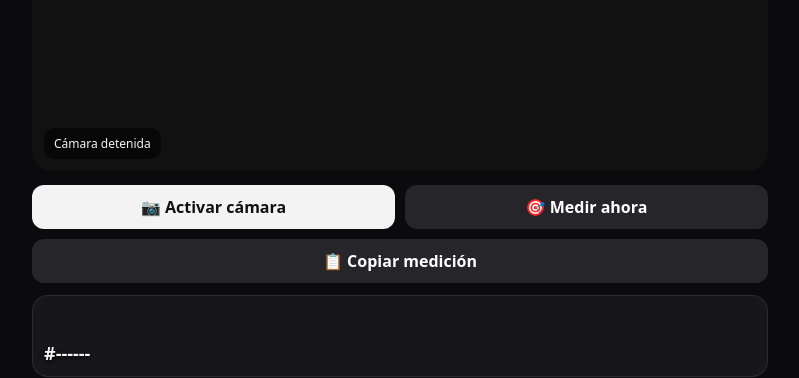
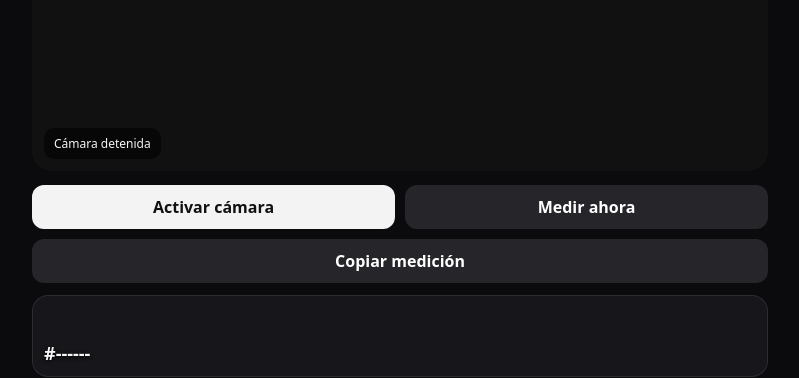
Before and after one commit to luflo20/ColorScope, a plain HTML site: page index.html in a window 1280 px wide. Shown: the part 894-1272 px from the top of the page, without its empty margins (240-1039 px from the left). Drawn offline with Linux system fonts and the light colour scheme.

Commit message:
Actualizar index.html

```diff
--- a/index.html
+++ b/index.html
@@ -325,15 +325,15 @@ canvas{
 <div class="controls">
 
   <button class="primary" id="start">
-    📷 Activar cámara
+   Activar cámara
   </button>
 
   <button id="measure">
-    🎯 Medir ahora
+    Medir ahora
   </button>
 
   <button class="wide" id="copy">
-    📋 Copiar medición
+    Copiar medición
   </button>
 
 </div>
```
